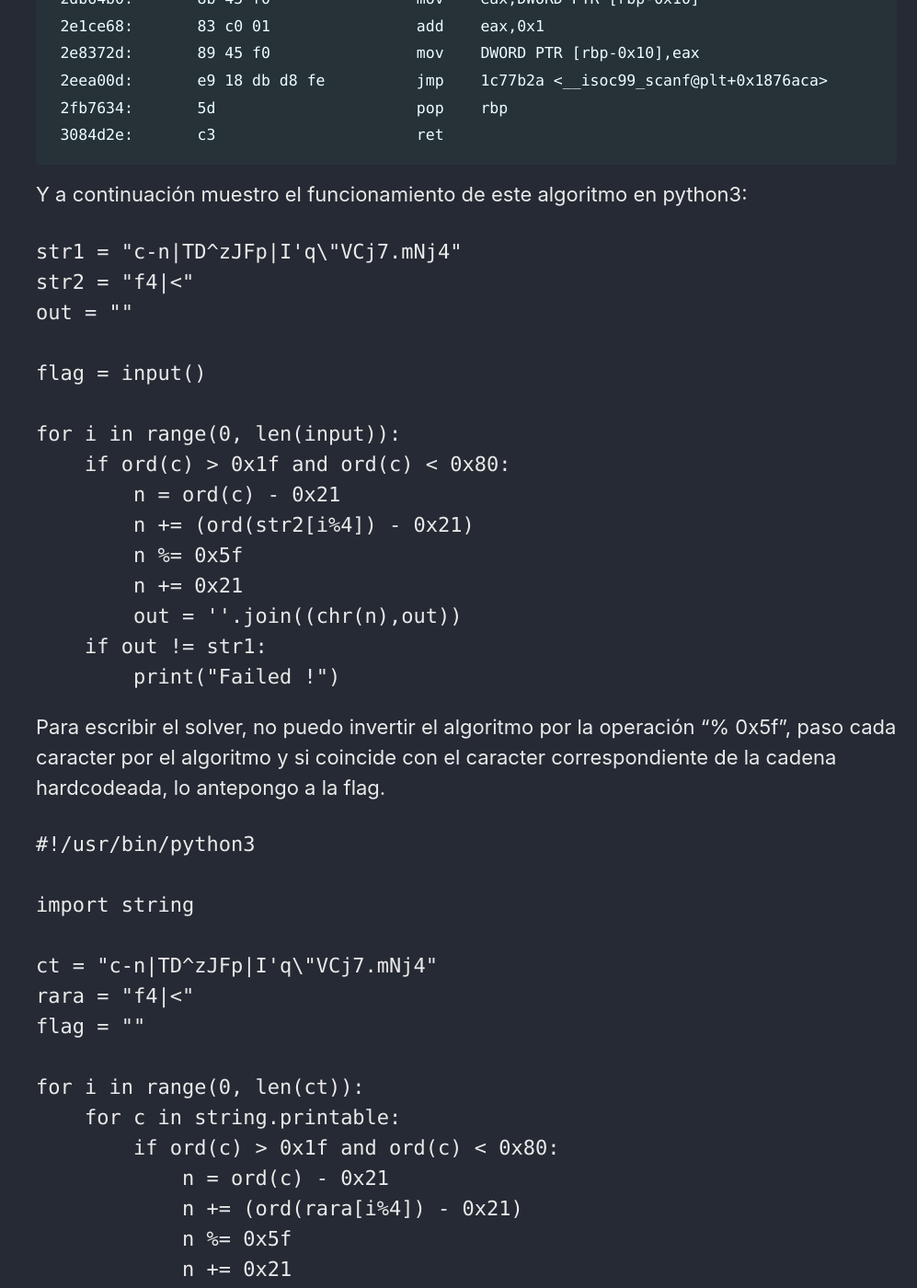
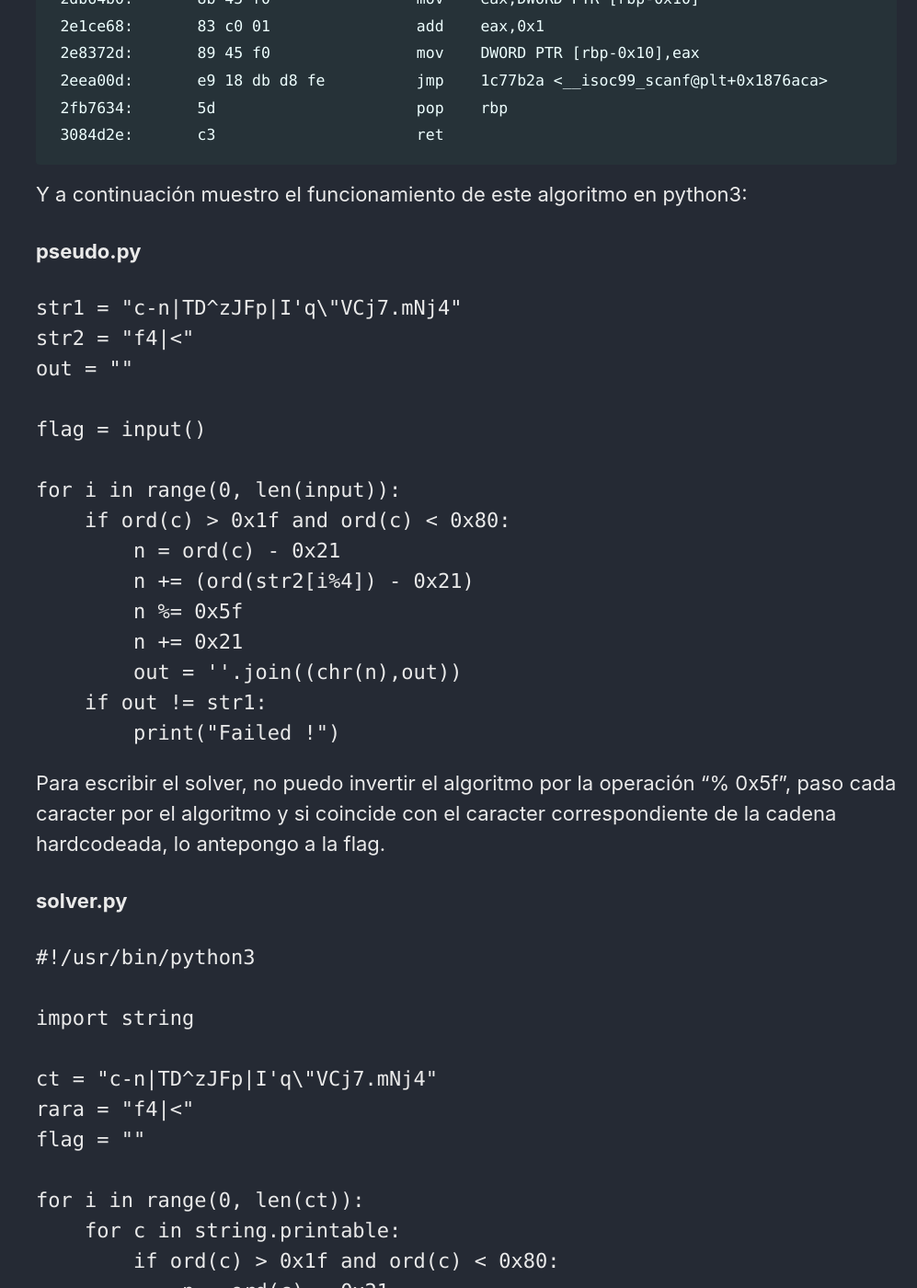
Before and after one commit to sapellaniz/sapellaniz.github.io, a Jekyll site: the page built from _posts/2021-05-24-Secure_Auth_v0.md, in a window 1280 px wide and 1400 px high, scrolled down 3377 px. Shown: the whole window at 92% size, without its empty margins (283-1280 px from the left). Built offline with Jekyll 4.4.1, drawn with Linux system fonts in a browser that asks for light colours; cached includes are drawn as plain includes.

Commit message:
Secure_Auth_v0

````diff
--- a/_posts/2021-05-24-Secure_Auth_v0.md
+++ b/_posts/2021-05-24-Secure_Auth_v0.md
@@ -127,6 +127,8 @@ A continuación adjunto la parte interesante del binario, que es la que transfor
 
 Y a continuación muestro el funcionamiento de este algoritmo en python3:
 
+**pseudo.py**
+
 ```python3
 str1 = "c-n|TD^zJFp|I'q\"VCj7.mNj4"
 str2 = "f4|<"
@@ -147,6 +149,7 @@ for i in range(0, len(input)):
 
 Para escribir el solver, no puedo invertir el algoritmo por la operación "% 0x5f", paso cada caracter por el algoritmo y si coincide con el caracter correspondiente de la cadena hardcodeada, lo antepongo a la flag.
 
+**solver.py**
 
 ```python3
 #!/usr/bin/python3
````
